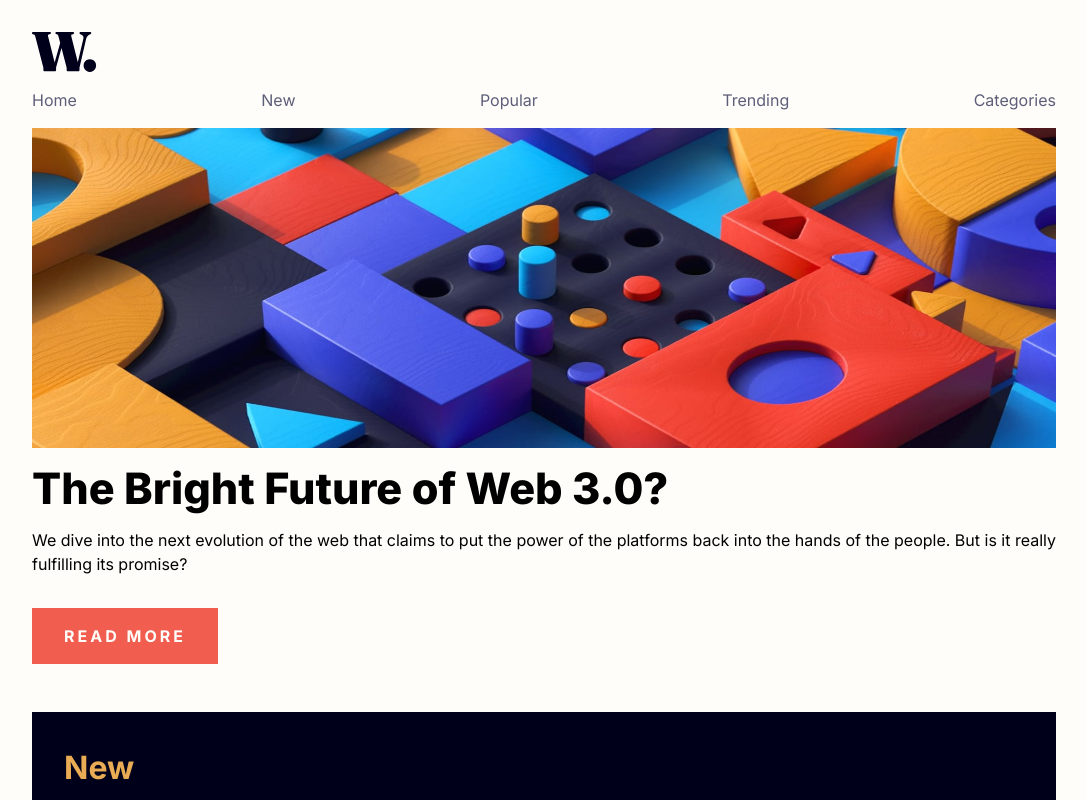
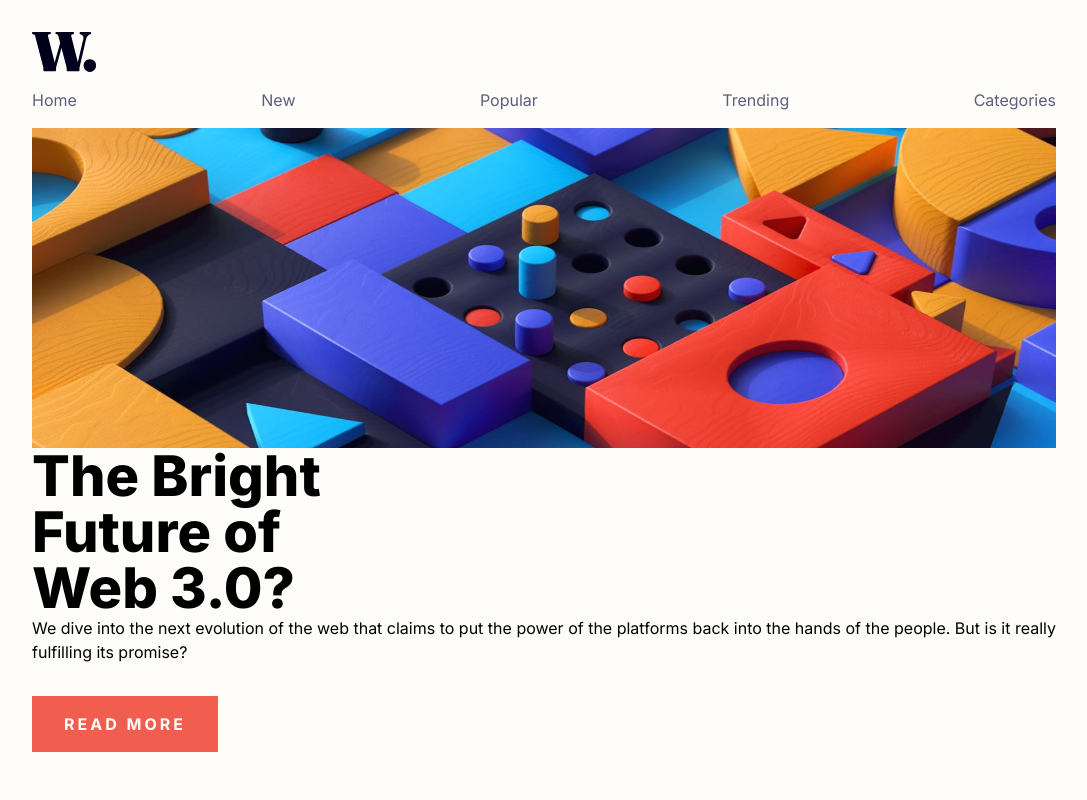
Before and after one commit to Hin274/news-homepage-main, a React (Vite) app: page / in a window 1280 px wide. Shown: the top 800 px of the page, without its empty margins (96-1183 px from the left). Built offline with nearby package versions, Linux system fonts and the light colour scheme.

Commit message:
Fixed spacing on bright future section

```diff
--- a/src/components/Footer.jsx
+++ b/src/components/Footer.jsx
@@ -1,7 +1,7 @@
 const Footer=()=> {
     return (
         <>
-            <div className="attribution lg:col-start-6 lg:col-span-3">
+            <div className="attribution lg:col-start-6 lg:col-span-4">
                 Challenge by <a href="https://www.frontendmentor.io?ref=challenge" target="_blank" rel="noopener noreferrer">Frontend Mentor</a>.
                 Coded by <a href="https://www.frontendmentor.io/profile/Hin274">Chong Hin Yu</a>.
             </div>
--- a/src/components/MainArticle.jsx
+++ b/src/components/MainArticle.jsx
@@ -14,9 +14,9 @@ const MainArticle=()=> {
                     <img src="./images/image-web-3-mobile.jpg" alt="puzzle blocks" className="py-4 mainImg" />
                 </picture>
                 <div className="lg:flex lg:justify-between">
-                <h1 className="lg:text-6xl">The Bright Future of Web 3.0?</h1>
-                <div>
-                <p className="lg:text-xl">We dive into the next evolution of the web that claims to put the power of the platforms back into the hands of the
+                <h1>The Bright Future of Web 3.0?</h1>
+                <div className="lg:flex lg:flex-col lg:justify-between lg:w-1/2">
+                <p>We dive into the next evolution of the web that claims to put the power of the platforms back into the hands of the
                     people. But is it really fulfilling its promise?</p>
                 <button className="readMore">Read more</button>
                 </div>
--- a/src/index.css
+++ b/src/index.css
@@ -3,8 +3,7 @@
 @tailwind components;
 @tailwind utilities;
 
-
-*{
+* {
   box-sizing: border-box;
 }
 
@@ -14,7 +13,7 @@ body {
 }
 
 @media (min-width: 1025px) {
-  body{
+  body {
     margin: 2rem 8rem;
   }
 }
@@ -39,9 +38,8 @@ color: hsl(35, 77%, 62%);
   }
 }
 
-
-@media (min-width: 1025px){
-.mainImg{
+@media (min-width: 1025px) {
+  .mainImg {
     height: 20rem;
     width: 100%;
   }
@@ -54,6 +52,15 @@ h1 {
   padding: 1rem 0rem;
 }
 
+@media (min-width: 1025px) {
+  h1 {
+    padding: 0rem;
+    font-size: 3.5rem;
+    max-width: 22rem;
+    line-height: 3.5rem;
+  }
+}
+
 .readMore {
   background-color: hsl(5, 85%, 63%);
   color: hsl(36, 100%, 99%);
@@ -62,9 +69,10 @@ h1 {
   font-weight: 700;
   letter-spacing: 3px;
   margin: 2rem 0;
+  max-width: 12rem;
 }
 
-.readMore:hover{
+.readMore:hover {
   background-color: hsl(240, 100%, 5%);
 }
 
@@ -74,12 +82,11 @@ aside {
   margin: 1rem 0;
 }
 
-@media (min-width: 1025px){
-  aside{
+@media (min-width: 1025px) {
+  aside {
     padding: 2rem;
   }
 }
-
 
 aside h2 {
   color: hsl(35, 77%, 62%);
@@ -95,7 +102,7 @@ aside h3 {
   margin-bottom: 0.5rem;
 }
 
-aside h3:hover{
+aside h3:hover {
   color: hsl(35, 77%, 62%);
 }
 
@@ -109,7 +116,7 @@ hr {
   border-color: hsl(236, 13%, 42%);
 }
 
-section article{
+section article {
   max-height: 200px;
   max-width: 400px;
 }
@@ -125,7 +132,7 @@ article div h3 {
   font-weight: 800;
 }
 
-article div h3:hover{
+article div h3:hover {
   color: hsl(5, 85%, 63%);
 }
 
```
Also changed, not shown: screenshots/desktop-readmore-screenshot.png, screenshots/desktop-screenshot.png. Lines whose indentation alone changed are shown as unchanged.
